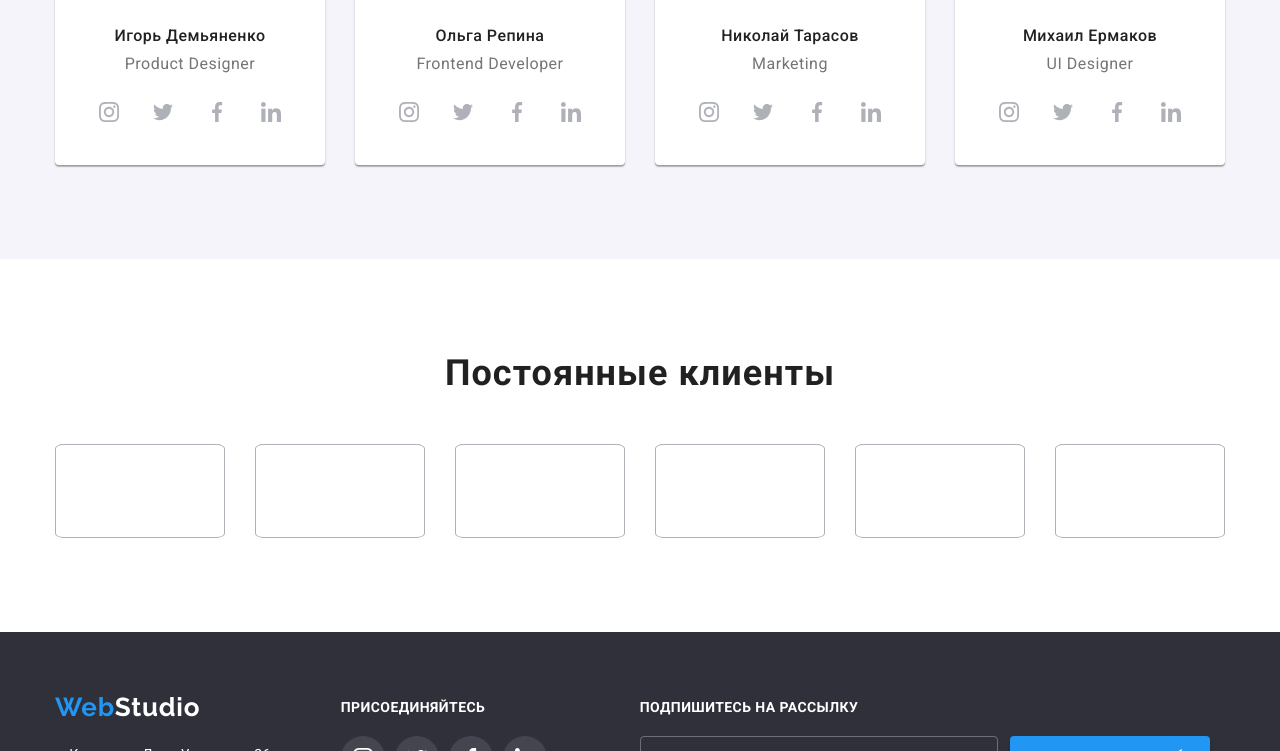
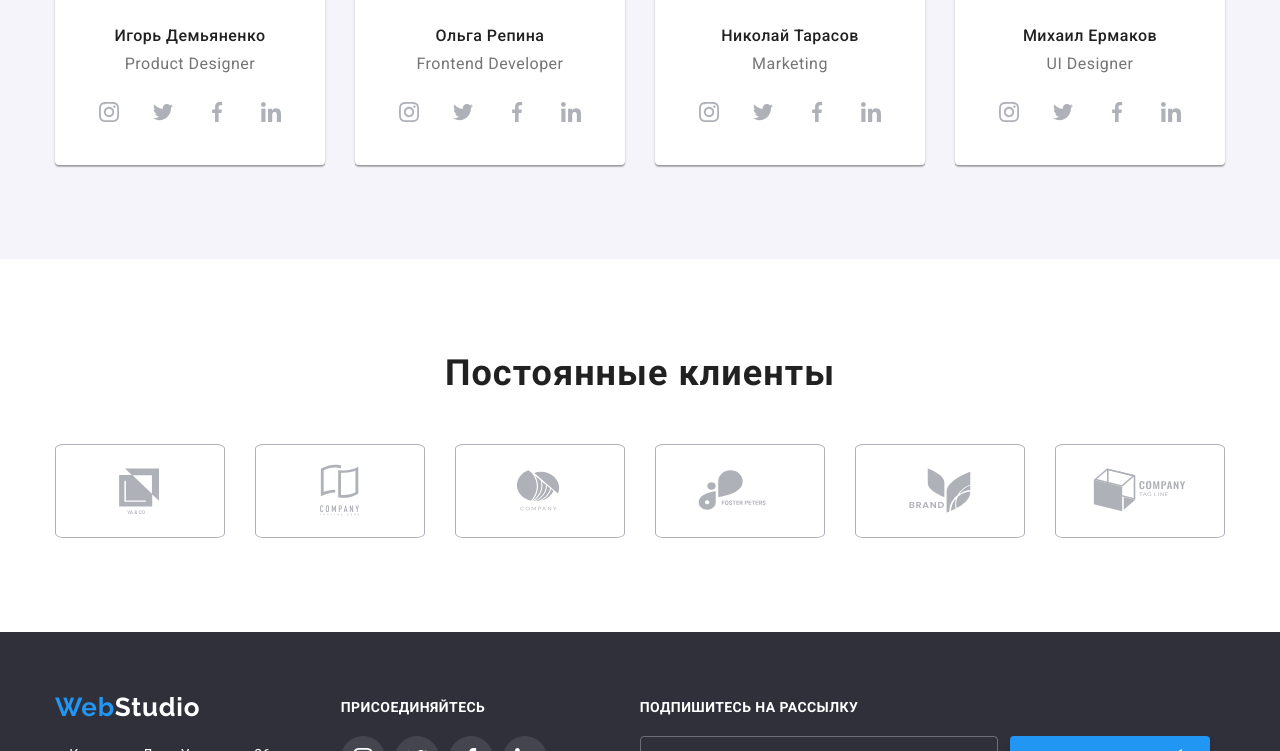
Before and after one commit to VsevolodZharkov/goit-markup-hw-06, a plain HTML site: page index.html in a window 1280 px wide. Shown: the part 2049-2800 px from the top of the page. Drawn offline with nearby package versions, Linux system fonts and the light colour scheme.

Commit message:
исправил перебитие стилей

```diff
--- a/index.html
+++ b/index.html
@@ -303,7 +303,7 @@
                 <ul class="regular-clients-list">
                         <li class="regular-clients-item">
                             <a href=""class="regular-clients-link">
-                                <svg class="regular-clients-icon">
+                                <svg class="regular-clients-iconn">
                                     <use href="./images/icons.svg#icon-Logo">
                                     </use>
                                 </svg>
@@ -311,7 +311,7 @@
                         </li>
                         <li class="regular-clients-item">
                             <a href=""class="regular-clients-link">
-                                <svg class="regular-clients-icon">
+                                <svg class="regular-clients-iconn">
                                     <use href="./images/icons.svg#icon-Logo-1">
                                     </use>
                                 </svg>
@@ -319,7 +319,7 @@
                         </li>
                         <li class="regular-clients-item">
                             <a href=""class="regular-clients-link">
-                                <svg class="regular-clients-icon">
+                                <svg class="regular-clients-iconn">
                                     <use href="./images/icons.svg#icon-Logo-2">
                                     </use>
                                 </svg>
@@ -327,7 +327,7 @@
                         </li>
                         <li class="regular-clients-item">
                             <a href=""class="regular-clients-link">
-                                <svg class="regular-clients-icon">
+                                <svg class="regular-clients-iconn">
                                     <use href="./images/icons.svg#icon-Logo-3">
                                     </use>
                                 </svg>
@@ -335,7 +335,7 @@
                         </li>
                         <li class="regular-clients-item">
                             <a href=""class="regular-clients-link">
-                                <svg class="regular-clients-icon">
+                                <svg class="regular-clients-iconn">
                                     <use href="./images/icons.svg#icon-Logo-4">
                                     </use>
                                 </svg>
@@ -343,7 +343,7 @@
                         </li>
                         <li class="regular-clients-item">
                             <a href=""class="regular-clients-link">
-                                <svg class="regular-clients-icon">
+                                <svg class="regular-clients-iconn">
                                     <use href="./images/icons.svg#icon-Logo-5">
                                     </use>
                                 </svg>
```
